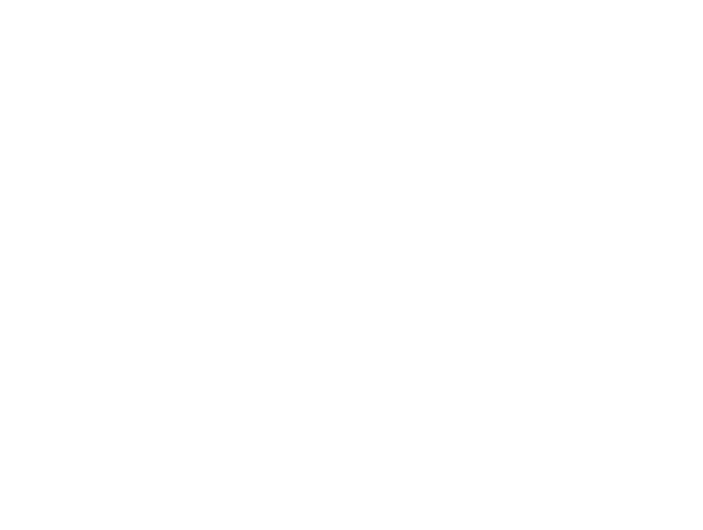
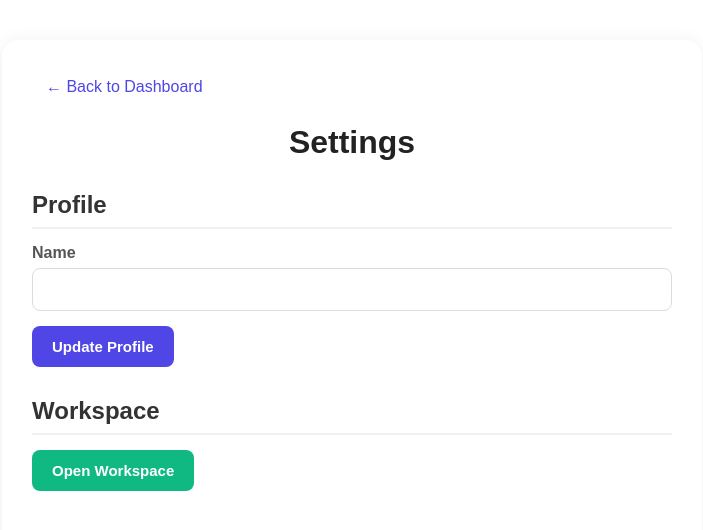
Before and after one commit to nandyalamadhusudhan/Agile-management-tool, a React app in the folder frontend/: page /settings in a window 1280 px wide. Before the commit this address had no page. Shown: the top 530 px of the page, without its empty margins (288-991 px from the left). Built offline with nearby package versions, Linux system fonts and the light colour scheme; the HTML template or start-up script is replaced by a standard one.

Commit message:
updated sidebar and dashboard

```diff
--- a/frontend/src/App.jsx
+++ b/frontend/src/App.jsx
@@ -8,6 +8,8 @@
 import Team from "./components/teams";
 import Dashboard from "./components/dashboard";
 import Workspace from "./components/workspace";
+import Settings from "./components/settings";
+import HelpSupport from "./components/help";
 function App() {
   const token = localStorage.getItem("token");
   return (
@@ -44,6 +46,14 @@
         path="/workspace/:id"
         element={<Board />}
       />
+      <Route
+  path="/settings"
+  element={<Settings />}
+/>
+<Route
+  path="/help-support"
+  element={<HelpSupport />}
+/>
     </Routes>
   );
 }
--- a/frontend/src/components/dashboard.jsx
+++ b/frontend/src/components/dashboard.jsx
@@ -2,7 +2,9 @@
 import axios from "axios";
 import { jwtDecode } from "jwt-decode";
 import "../dashboard.css";
+import { useNavigate } from "react-router-dom";
 function Dashboard() {
+  const navigate=useNavigate();
   const [username, setUsername] = useState("");
   const [stats, setStats] = useState({
   workspaces: 0,
@@ -25,7 +27,6 @@
   const fetchStats = async () => {
     try {
       const token = localStorage.getItem("token");
-
       const res = await axios.get(
         "http://localhost:5000/dashboard",
         {
@@ -35,7 +36,6 @@
         }
       );
       setStats(res.data);
-
     } catch (error) {
       console.log(error);
     }
@@ -73,10 +73,9 @@
       <div className="section">
         <h2>Quick Actions</h2>
         <div className="quick-actions">
-          <button>Create Workspace</button>
-          <button>Create Board</button>
-          <button>Add Task</button>
-          <button>Invite Member</button>
+          <button onClick={() => navigate("/mainpage/workspace")}>Open Workspace</button>
+          <button onClick={() => navigate("/mainpage/teams")}>Team members</button>
+          <button onClick={() => navigate("/settings")}>Settings</button>
         </div>
       </div>
       {/* Task Overview */}
--- /dev/null
+++ b/frontend/src/components/help.jsx
@@ -0,0 +1,80 @@
+import React from "react";
+import { useNavigate } from "react-router-dom";
+import "../help.css";
+
+function HelpSupport() {
+  const navigate = useNavigate();
+
+  return (
+    <div className="help-container">
+      <button
+        className="back-btn"
+        onClick={() => navigate(-1)}
+      >
+        ← Back
+      </button>
+
+      <h1>Help & Support</h1>
+
+      <div className="help-card">
+        <h2>Frequently Asked Questions</h2>
+
+        <div className="faq">
+          <h3>How do I create a workspace?</h3>
+          <p>
+            Go to Dashboard and click on Create Workspace.
+          </p>
+        </div>
+
+        <div className="faq">
+          <h3>How do I invite team members?</h3>
+          <p>
+            Open a workspace and use the Invite Member option.
+          </p>
+        </div>
+
+        <div className="faq">
+          <h3>How do I manage tasks?</h3>
+          <p>
+            Open the board and drag tasks between columns.
+          </p>
+        </div>
+
+        <div className="faq">
+          <h3>How do I update my profile?</h3>
+          <p>
+            Visit Settings and click Update Profile.
+          </p>
+        </div>
+      </div>
+
+      <div className="help-card">
+        <h2>Contact Support</h2>
+
+        <p>Email: support@collabspace.com</p>
+        <p>Phone: +91 9876543210</p>
+
+        <button
+          className="contact-btn"
+          onClick={() =>
+            alert("Support request submitted!")
+          }
+        >
+          Contact Support
+        </button>
+      </div>
+
+      <div className="help-card">
+        <h2>About Collab Space</h2>
+
+        <p>
+          Collab Space is a real-time collaborative workspace
+          that helps teams manage projects, tasks,
+          communication, and workflow efficiently.
+        </p>
+      </div>
+    </div>
+  );
+}
+
+export default HelpSupport;
--- /dev/null
+++ b/frontend/src/components/settings.jsx
@@ -0,0 +1,111 @@
+import React, { useState, useEffect } from "react";
+import axios from "axios";
+import { useNavigate, useParams } from "react-router-dom";
+import "../settings.css";
+import { jwtDecode } from "jwt-decode";
+function Settings() {
+  const navigate = useNavigate();
+  const { workspaceId } = useParams();
+  const [name, setName] = useState("");
+  const [email, setEmail] = useState("");
+  const token = localStorage.getItem("token");
+ useEffect(() => {
+  const fetchProfile = async () => {
+    try {
+
+      if (!token) return
+      const decoded = jwtDecode(token);
+      console.log(decoded);
+      const userId = decoded.id;
+
+      const res = await axios.get(
+  `http://localhost:5000/user/${userId}`,
+  {
+    headers: {
+      Authorization: `Bearer ${token}`
+    }
+  }
+);
+      setName(res.data.name);
+      setEmail(res.data.email);
+    } catch (err) {
+      console.log(err);
+    }
+  };
+
+  fetchProfile();
+}, []);
+
+  const updateProfile = async () => {
+  try {
+    const token = localStorage.getItem("token");
+    const decoded = jwtDecode(token);
+
+    await axios.put(
+  `http://localhost:5000/user/update/${decoded.id}`,
+  {
+    name,
+    email,
+  },
+  {
+    headers: {
+      Authorization: `Bearer ${token}`
+    }
+  }
+);
+
+    alert("Profile Updated Successfully");
+  } catch (err) {
+    console.log(err);
+  }
+};
+
+  const openWorkspace = () => {
+    navigate(`/mainpage/workspace`);
+  };
+
+
+  return (
+    <div className="settings-container">
+        <button
+  className="back-btn"
+  onClick={() => navigate("/mainpage")}
+>
+  ← Back to Dashboard
+</button>
+  <h1 className="settings-title">Settings</h1>
+
+  <div className="section">
+    <h2>Profile</h2>
+
+    <div className="input-group">
+      <label>Name</label>
+      <input
+        type="text"
+        value={name}
+        onChange={(e) => setName(e.target.value)}
+      />
+    </div>
+
+    <button
+      className="btn primary-btn"
+      onClick={updateProfile}
+    >
+      Update Profile
+    </button>
+  </div>
+  <div className="section">
+    <h2>Workspace</h2>
+    <button
+      className="btn workspace-btn"
+      onClick={openWorkspace}
+    >
+      Open Workspace
+    </button>
+  </div>
+
+  </div>
+  );
+}
+
+export default Settings;
--- a/frontend/src/components/sidebar.jsx
+++ b/frontend/src/components/sidebar.jsx
@@ -1,7 +1,9 @@
 import { useState, useEffect } from "react";
 import { jwtDecode } from "jwt-decode";
 import "../sidebar.css";
+import { useNavigate } from "react-router-dom";
 function Sidebar() {
+  const navigate=useNavigate();
   const [open, setOpen] = useState(false);
   const [user, setUser] = useState({
     name: "Profile",
@@ -38,22 +40,18 @@
               <h3>Workspace</h3>
               <div className="child3-1">
                 <ul>
-                  <li>📁 Projects</li>
-                  <li>✅ Tasks</li>
-                  <li>📅 Calendar</li>
-                  <li>📂 Files</li>
-                  <li>👥 Team Members</li>
+                  <li onClick={() => navigate("/mainpage/workspace")}>📁 Projects</li>
+                  <li onClick={() => alert("Calendar feature coming soon!")}> 📅 Calendar</li>
+                  <li onClick={() => alert("Files feature coming soon!")}>📂 Files</li>
+                  <li onClick={() => navigate("/mainpage/teams")}>👥 Team Members</li>
                 </ul>
               </div>
             </div>
-
             <div className="child4">
               <h3>Communication</h3>
-
               <div className="child4-1">
                 <ul>
-                  <li>💬 Chat</li>
-                  <li>📞Meeting</li>
+                  <li onClick={()=>alert("meeting feature is comming soon!")}>📞Meeting</li>
                 </ul>
               </div>
             </div>
@@ -61,8 +59,8 @@
               <h3>Settings</h3>
               <div className="child5-1">
                 <ul>
-                  <li>⚙️ Settings</li>
-                  <li>❓ Help & Support</li>
+                  <li onClick={() => navigate("/settings")}>⚙️ Settings</li>
+                  <li onClick={() => navigate("/help-support")}>❓ Help & Support</li>
                 </ul>
               </div>
             </div>
@@ -75,7 +73,7 @@
                   className="avatar"
                 />
               ) : (
-                <button className="probtn">
+                <button className="probtn" onClick={() => navigate("/settings")}>
                   {user.name.charAt(0).toUpperCase()}
                 </button>
               )}
--- a/frontend/src/components/teams.jsx
+++ b/frontend/src/components/teams.jsx
@@ -25,7 +25,7 @@
   };
   return (
    <div className="team-page">
-  <h1>My Workspaces</h1>
+  <h1>My Team Members In Workspaces</h1>
   {workspaces.map((workspace) => (
     <div key={workspace._id} className="workspace-card">
       <div className="workspace-header">
--- /dev/null
+++ b/frontend/src/help.css
@@ -0,0 +1,58 @@
+.help-container {
+  max-width: 900px;
+  margin: 40px auto;
+  padding: 20px;
+}
+
+.help-container h1 {
+  text-align: center;
+  margin-bottom: 30px;
+}
+
+.help-card {
+  background: white;
+  padding: 20px;
+  margin-bottom: 20px;
+  border-radius: 12px;
+  box-shadow: 0 2px 10px rgba(0,0,0,0.1);
+}
+
+.help-card h2 {
+  margin-bottom: 15px;
+  color: #333;
+}
+
+.faq {
+  margin-bottom: 15px;
+}
+
+.faq h3 {
+  margin-bottom: 5px;
+  color: #4f46e5;
+}
+
+.faq p {
+  color: #555;
+}
+
+.contact-btn {
+  background: #4f46e5;
+  color: white;
+  border: none;
+  padding: 10px 18px;
+  border-radius: 8px;
+  cursor: pointer;
+}
+
+.contact-btn:hover {
+  opacity: 0.9;
+}
+
+.back-btn {
+  background: none;
+  border: none;
+  color: #4f46e5;
+  font-size: 16px;
+  cursor: pointer;
+  margin-bottom: 20px;
+}
--- /dev/null
+++ b/frontend/src/settings.css
@@ -0,0 +1,124 @@
+/* Settings.css */
+
+.settings-container {
+  max-width: 700px;
+  margin: 40px auto;
+  padding: 30px;
+  background: #ffffff;
+  border-radius: 16px;
+  box-shadow: 0 4px 20px rgba(0, 0, 0, 0.08);
+  font-family: Arial, sans-serif;
+}
+
+.settings-title {
+  text-align: center;
+  margin-bottom: 30px;
+  color: #222;
+}
+
+.section {
+  margin-bottom: 30px;
+}
+
+.section h2 {
+  color: #333;
+  margin-bottom: 15px;
+  border-bottom: 2px solid #f1f1f1;
+  padding-bottom: 8px;
+}
+
+.input-group {
+  display: flex;
+  flex-direction: column;
+  margin-bottom: 15px;
+}
+
+.input-group label {
+  margin-bottom: 6px;
+  font-weight: 600;
+  color: #555;
+}
+
+.input-group input {
+  padding: 12px;
+  border: 1px solid #dcdcdc;
+  border-radius: 8px;
+  font-size: 15px;
+  outline: none;
+  transition: 0.3s;
+}
+
+.input-group input:focus {
+  border-color: #4f46e5;
+  box-shadow: 0 0 5px rgba(79, 70, 229, 0.3);
+}
+
+.btn {
+  padding: 12px 20px;
+  border: none;
+  border-radius: 8px;
+  cursor: pointer;
+  font-size: 15px;
+  font-weight: 600;
+  transition: 0.3s;
+}
+
+.primary-btn {
+  background: #4f46e5;
+  color: white;
+}
+
+.primary-btn:hover {
+  background: #4338ca;
+}
+
+.workspace-btn {
+  background: #10b981;
+  color: white;
+}
+
+.workspace-btn:hover {
+  background: #059669;
+}
+
+.theme-btn {
+  background: #f59e0b;
+  color: white;
+}
+
+.theme-btn:hover {
+  background: #d97706;
+}
+
+.delete-btn {
+  background: #ef4444;
+  color: white;
+}
+
+.delete-btn:hover {
+  background: #dc2626;
+}
+
+.danger-zone {
+  border: 2px solid #fecaca;
+  background: #fef2f2;
+  padding: 20px;
+  border-radius: 10px;
+}
+
+.theme-status {
+  margin-bottom: 10px;
+  font-weight: 600;
+  color: #555;
+}
+
+@media (max-width: 768px) {
+  .settings-container {
+    margin: 20px;
+    padding: 20px;
+  }
+
+  .btn {
+    width: 100%;
+  }
+}
```
Also changed, not shown: 1 other file (tests, documents, lock files or other folders).
